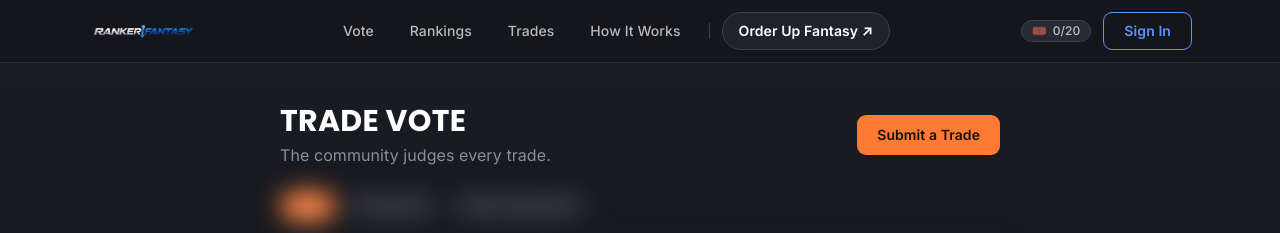
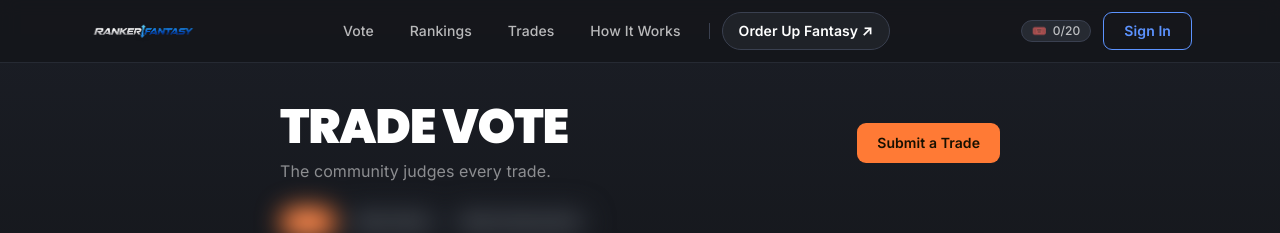
Before and after one commit to mfitzclarence-oss/rankerfantasy, a Next.js app: page /trades in a window 1280 px wide. Shown: the top 233 px of the page. Built offline with nearby package versions, Linux system fonts and the light colour scheme; no server answers; the database is empty.

Commit message:
Update page.tsx

```diff
--- a/app/trades/page.tsx
+++ b/app/trades/page.tsx
@@ -25,8 +25,8 @@ export default async function TradesPage({ searchParams }: { searchParams: { sor
     <div className="mx-auto max-w-3xl px-4 py-10 sm:px-6">
       <div className="flex flex-wrap items-center justify-between gap-4">
         <div>
-          <h1 className="font-display text-3xl font-bold text-white">Trade Vote</h1>
-          <p className="mt-1 text-white/50">The community judges every trade.</p>
+          <h1 className="font-display text-4xl font-black tracking-tight text-white sm:text-5xl">Trade Vote</h1>
+          <p className="mt-2 text-white/50">The community judges every trade.</p>
         </div>
         <Link href="/trades/new" className="btn-primary !px-5 !py-2.5 text-sm">Submit a Trade</Link>
       </div>
```
